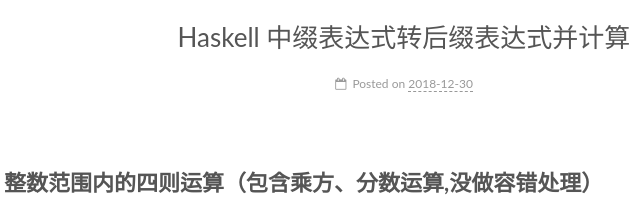
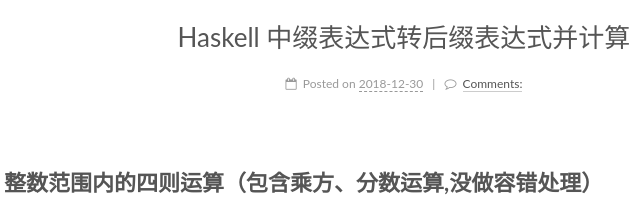
Before and after one commit to GPN211314/GPN211314.github.io, a plain HTML site: page 2018/12/30/infix2rpn/index.html in a window 1280 px wide. Shown: the part 152-368 px from the top of the page, 76-716 px from the left. Drawn offline with Linux system fonts and the light colour scheme; some packages are replaced by stand-ins of ours; a script that the page names is missing.

Commit message:
Site updated: 2018-12-30 21:15:24

```diff
--- a/2018/12/30/infix2rpn/index.html
+++ b/2018/12/30/infix2rpn/index.html
@@ -346,6 +346,16 @@
 
 
 
+              <span class="post-comments-count">
+                <span class="post-meta-divider">|</span>
+                <span class="post-meta-item-icon">
+                  <i class="fa fa-comment-o"></i>
+                </span>
+                <a href="/2018/12/30/infix2rpn/#comments" itemprop="discussionUrl">
+                  <span class="post-meta-item-text">Comments: </span> <span class="post-comments-count gitment-comments-count" data-xid="/2018/12/30/infix2rpn/" itemprop="commentsCount"></span>
+                </a>
+              </span>
+
 
 
 
@@ -431,6 +441,13 @@
 
           </div>
 
+
+
+    <div class="comments" id="comments">
+
+        <div id="gitment-container"></div>
+
+    </div>
 
 
 
```
